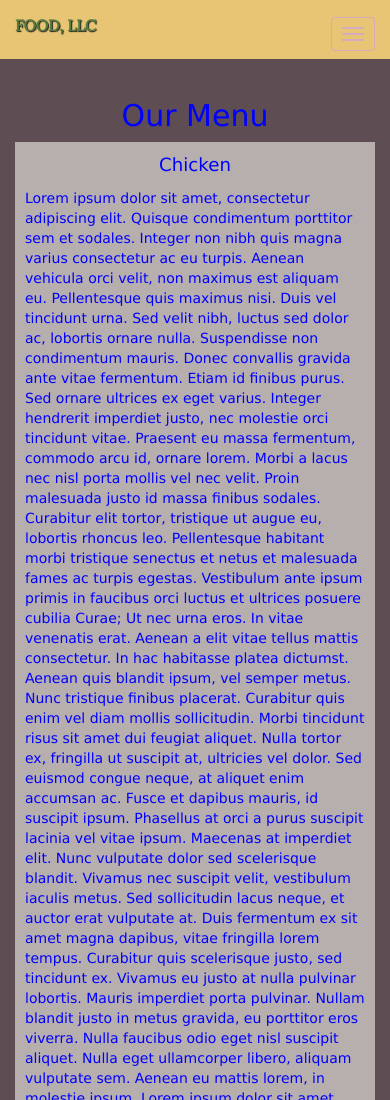
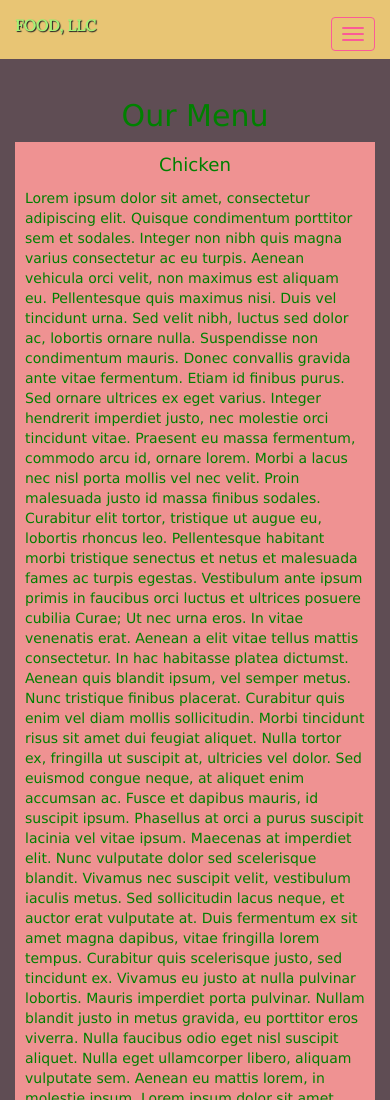
Before and after one commit to Zay-arch/module3-sol3, a plain HTML site: page index.html in a window 390 px wide. Shown: the top 1100 px of the page. Drawn offline with Linux system fonts and the light colour scheme; a script that the page names is missing.

Commit message:
Update style.css

```diff
--- a/css/style.css
+++ b/css/style.css
@@ -1,6 +1,6 @@
 body {
     font-size: 14px;
-    color: blue;
+    color: green;
     background-color: #5f4d54;
     font-family: 'Verdana', sans-serif;
 }
@@ -21,7 +21,7 @@ body {
 }
 .navbar-brand h1 { /* Restaurant name */
     font-family: 'Lora', serif;
-    color: #557c3e;
+    color: #a4f176;
     font-size: 1.7em;
     text-transform: uppercase;
     position: relative;
@@ -41,7 +41,7 @@ body {
     text-align: center;
 }
 .navbar-header button.navbar-toggle, .navbar-header .icon-bar {
-    border: 1px solid #d4acbb;
+    border: 1px solid #fb5b97;
 }
 .navbar-header button.navbar-toggle {
     clear: both;
@@ -50,7 +50,7 @@ body {
 
 
 #nav-list li p {
-    background: #9e93c9;
+    background: #795af1;
 }
 
 /* END HEADER */
@@ -58,7 +58,7 @@ body {
 /* HOME PAGE */
 
 #home-tiles .item-text {
-    background: #b7aeae;
+    background: #ef9292;
     padding: 10px;
 }
 
```
